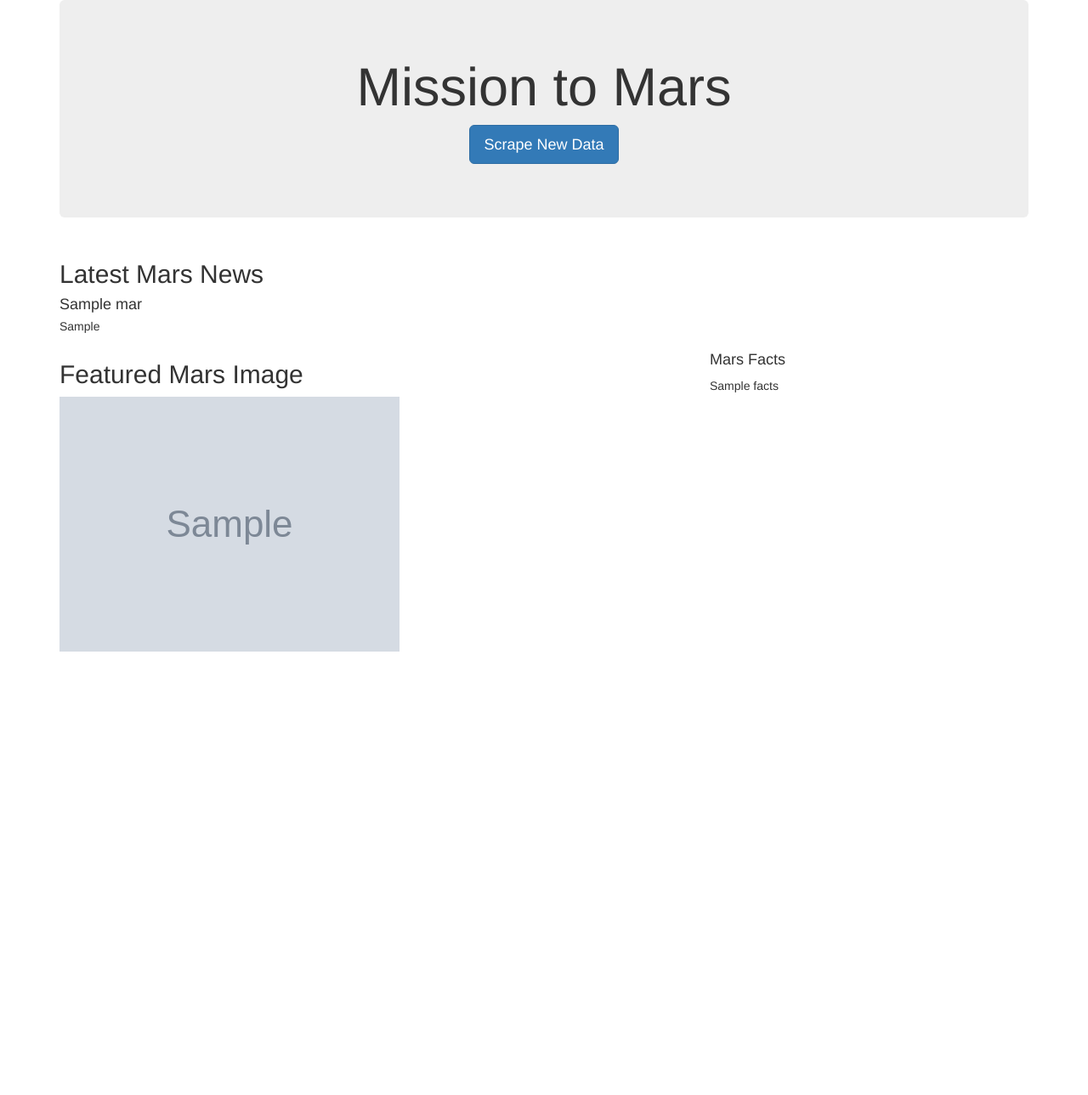
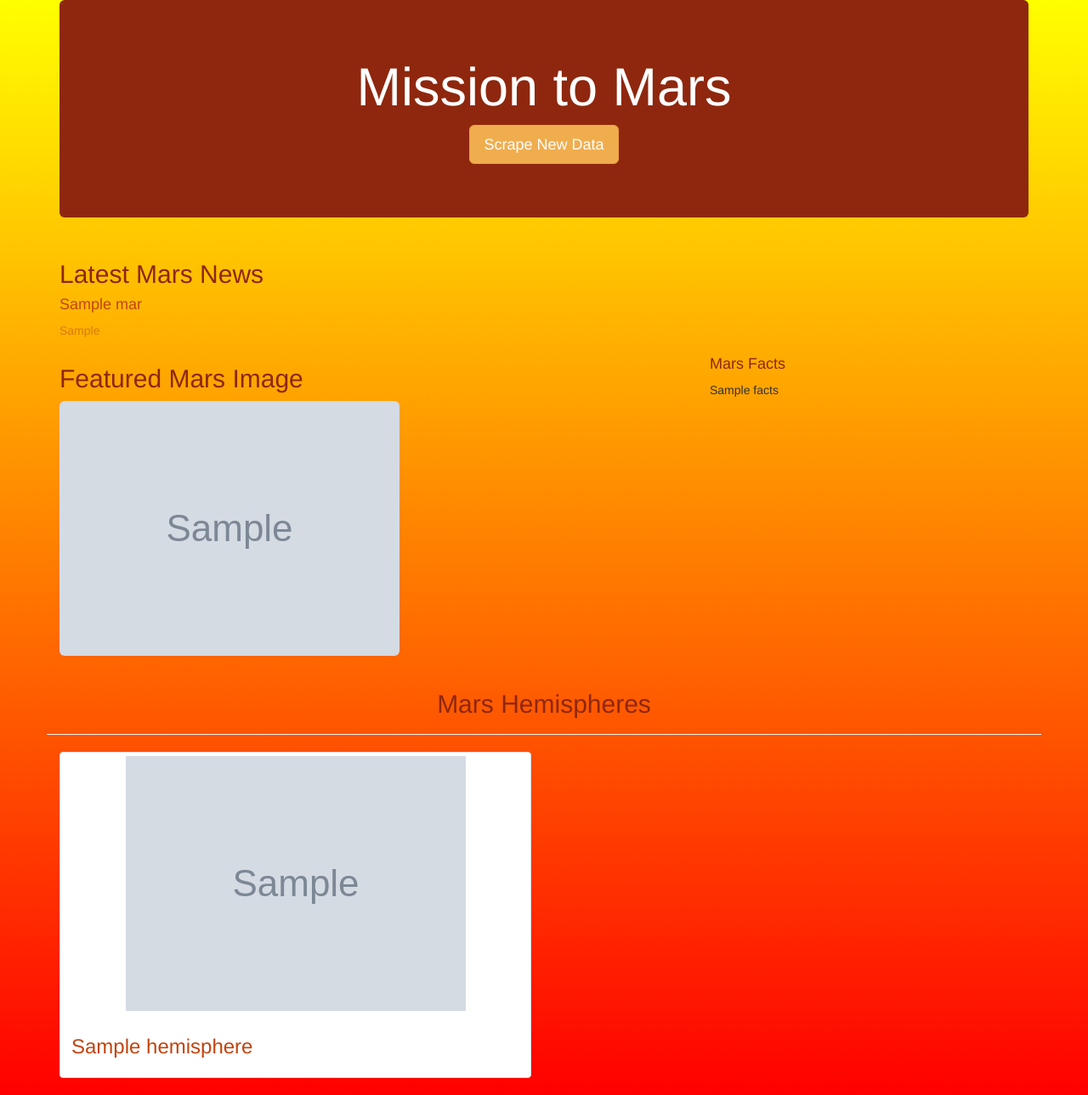
Before and after one commit to c-geisel/Mission-to-Mars, a Flask app: page / in a window 1280 px wide. Shown: the whole page at 85% size. Before the commit the page ends 767 px from the top, so only its background shows below. Run offline with Flask 2, Linux system fonts and the light colour scheme; grey boxes marked "Sample" are stand-in pictures; a database or web service that is not in the repository returns one stand-in record (values such as "Sample title"); some libraries are stand-ins or nearby versions.

Commit message:
updated challenge code

```diff
--- a/templates/index.html
+++ b/templates/index.html
@@ -10,22 +10,22 @@
       href="https://maxcdn.bootstrapcdn.com/bootstrap/3.3.7/css/bootstrap.min.css"
     />
   </head>
-  <body>
+  <body style="background-image: linear-gradient(yellow, red)">
     <div class="container">
       <!-- Add Jumbotron to Header -->
-      <div class="jumbotron text-center">
-        <h1>Mission to Mars</h1>
+      <div class="jumbotron text-center" style="background-color: #8e270e;" >
+        <h1 style="color: white">Mission to Mars</h1>
         <!-- Add a button to activate scraping script -->
-        <p><a class="btn btn-primary btn-lg" href="/scrape" role="button">Scrape New Data</a></p>
+        <p><a class="btn btn-warning btn-lg" href="/scrape" role="button">Scrape New Data</a></p>
       </div>
       <!-- Add section for Mars News -->
       <div class="row" id="mars-news">
         <div class="col-md-12">
           <div class="media">
             <div class="media-body">
-              <h2>Latest Mars News</h2>
-              <h4 class="media-heading">{{ mars.news_title }}</h4>
-              <p>{{ mars.news_paragraph }}</p>
+              <h2 style="color: #8e270e">Latest Mars News</h2>
+              <h4 style="color: #c1440e">{{ mars.news_title }}</h4>
+              <p style="color: #d97a08">{{ mars.news_paragraph }}</p>
             </div>
           </div>
         </div>
@@ -33,21 +33,40 @@
       <!-- Section for Featured Image and Facts table -->
       <div class="row" id="mars-featured-image">
         <div class="col-md-8">
-          <h2>Featured Mars Image</h2>
+          <h2 style="color: #8e270e">Featured Mars Image</h2>
           <img
             src="{{mars.featured_image }}"
-            class="img-responsive"
+            class="img-rounded"
             alt="Responsive image"
           />
         </div>
         <div class="col-md-4">
           <!-- Mars Facts -->
           <div class="row" id="mars-facts">
-            <h4>Mars Facts</h4>
+            <h4 style="color: #8e270e">Mars Facts</h4>
             {{ mars.facts | safe }}
           </div>
         </div>
       </div>
+
+
+      <!-- Section for Mars Hemispheres -->
+      <div class="row" id="mars-hemispheres">
+        <div class="page-header">
+          <h2 class="text-center" style="color: #8e270e">Mars Hemispheres</h2>
+        </div>
+
+        {% for hemisphere in mars.hemispheres %}
+        <div class="col-md-6">
+          <div class="thumbnail">
+            <img src="{{hemisphere.img_url | default('static/images/error.png', true)}}" alt="..."  >
+            <div class="caption">
+              <h3 style="color: #c1440e">{{hemisphere.title}}</h3>
+            </div>
+          </div>
+        </div>
+        {% endfor %}
+      </div>
     </div>
   </body>
 </html>
```
Also changed, not shown: scraping.py (+39 -0 lines), 1 other file.
